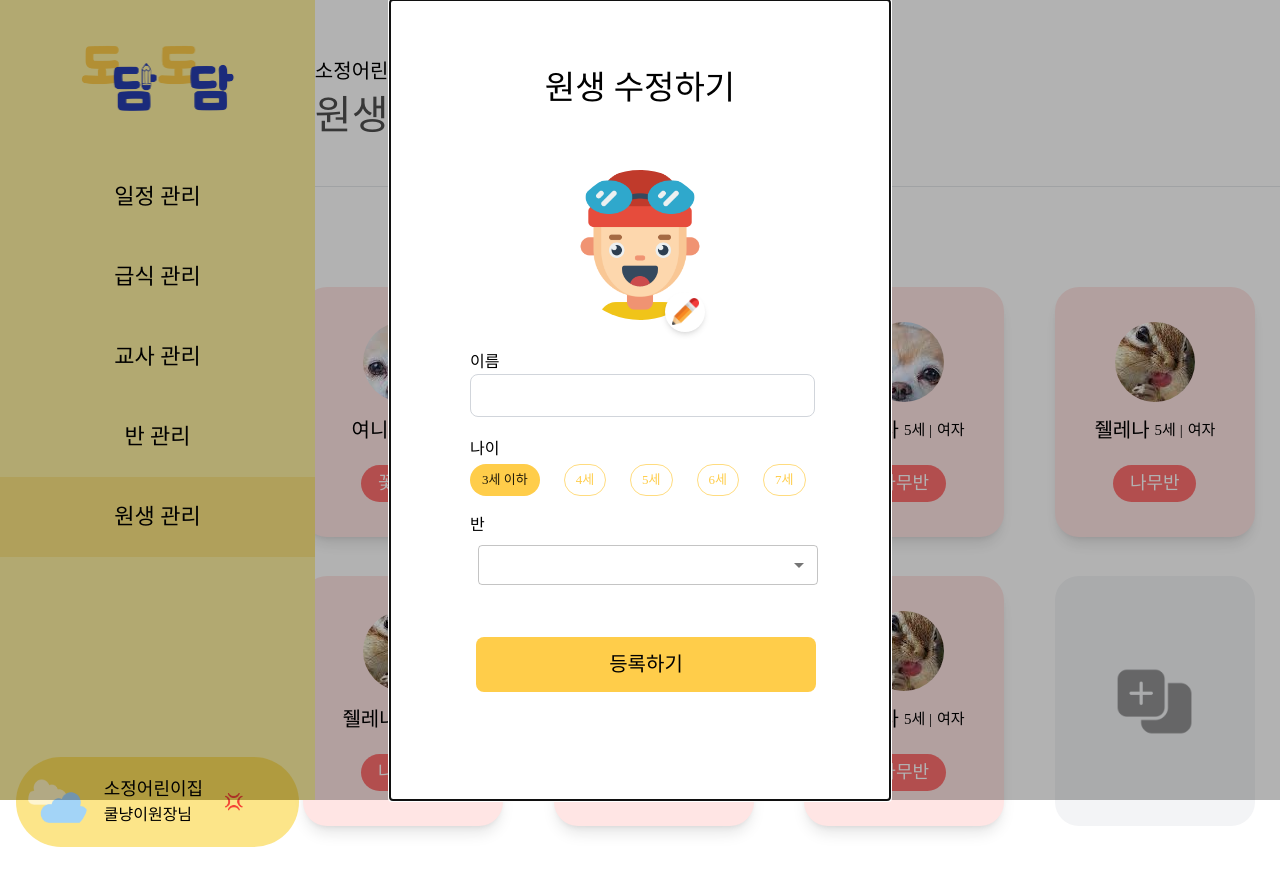
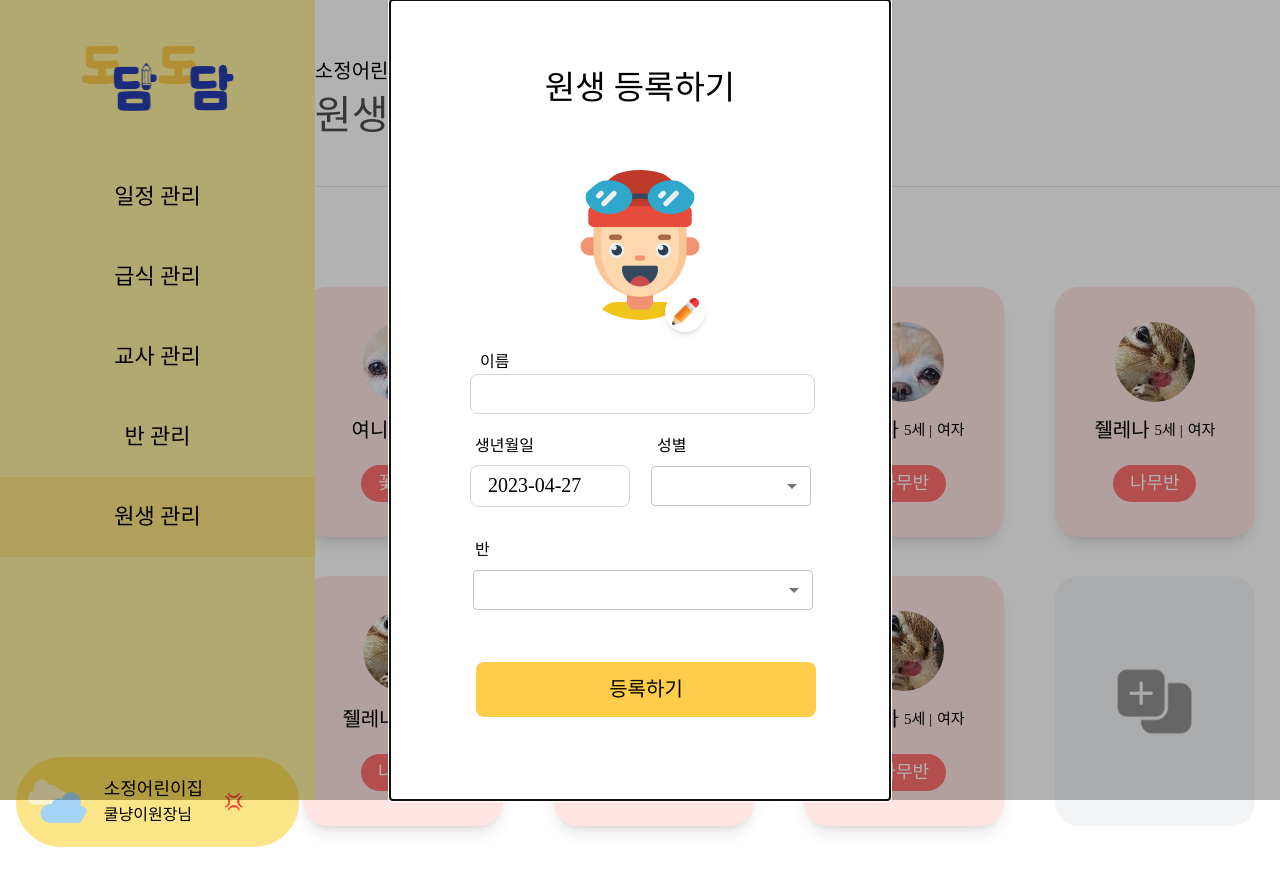
Before and after one commit to OH-Neuri/SSAFY202-DODAMDODAM, a Next.js app in the folder frontend/dodamdodam/: page /student in a window 1280 px wide. Both pictures are taken after a click on the element 1154 px from the left and 701 px from the top of the page. Shown: the top 886 px of the page. Built offline with nearby package versions, Linux system fonts and the light colour scheme; a web font is replaced by a local one.

Commit message:
Feat: 원생 등록,수정/삭제 모달 생년월일, 성별 추가

```diff
--- a/frontend/dodamdodam/src/components/student/studentModifyModal.tsx
+++ b/frontend/dodamdodam/src/components/student/studentModifyModal.tsx
@@ -12,31 +12,42 @@ import {
 import React from "react";
 import { useState, useEffect } from "react";
 import { student } from "@/types/DataTypes";
+import DatePicker from 'react-datepicker';
+import FormControl from "@mui/material/FormControl";
 
-import FormControl from "@mui/material/FormControl";
 export default function StudentRegisterModal(props: {
   student: student;
   open: boolean;
   handleOpen: any;
   handleClose: any;
 }) {
+
+
   const { open, handleClose } = props;
   const [age, setAge] = React.useState(3);
   const [group, setGroup] = React.useState("");
   const [name, setName] = React.useState("");
   const [imageSrc, setImageSrc]: any = useState("");
-  // 반 목록
+  const [gender, setGender] = useState<string>("");
+  const [startDate, setStartDate] = useState(new Date());
   const groupName = ["햇살반", "새싹반", "나무반", "구름반"];
-  const handleChange = (event: SelectChangeEvent) => {
+  const genders = ["여자", "남자"];
+
+  const handleChangeGroup = (event: SelectChangeEvent) => {
     setGroup(event.target.value);
+  };
+
+  const handleChangeGender = (event: SelectChangeEvent) => {
+    setGender(event.target.value);
   };
 
   useEffect(() => {
     setName(props.student.name);
-    setAge(props.student.age);
     setImageSrc(props.student.image);
     setGroup(props.student.class);
+    setGender(props.student.gender);
   }, [props]);
+
 
   // 모달 스타일
   const style = {
@@ -51,10 +62,12 @@ export default function StudentRegisterModal(props: {
     p: 3,
   };
 
+  // 파일 업로드
   const onUpload = (e: any) => {
     const file = e.target.files[0];
     const reader = new FileReader();
     reader.readAsDataURL(file);
+
 
     return new Promise<void>((resolve) => {
       reader.onload = () => {
@@ -63,6 +76,7 @@ export default function StudentRegisterModal(props: {
       };
     });
   };
+
 
   return (
     <div>
@@ -115,49 +129,41 @@ export default function StudentRegisterModal(props: {
               ></input>
             </div>
             <div className="pt-[20px] w-[340px]">
+              <div className="flex">
               {/* 원생 나이 */}
-              <div className="pl-[10px]">나이</div>
-              <div className="mt-[3px]">
-                <Stack direction="row" spacing={3}>
-                  <Chip
-                    className="text-black"
-                    label="3세 이하"
-                    color="primary"
-                    variant={age == 3 ? "filled" : "outlined"}
-                    onClick={() => setAge(3)}
+                <div >
+                  <div className="ml-[5px]">생년월일</div>
+                  <div className="ml-[5px] mt-[3px]  w-[150px] h-[60px]">
+                    <DatePicker
+                      className="outline-none w-[160px] mt-[4px] h-[42px] text-[18px] border-[1.5px] border-gray-300 pl-[17px] rounded-lg"
+                      selected={startDate}
+                      onChange={(date: any) => setStartDate(date)}
+                      dateFormat="yyyy-MM-dd"
                     />
-                  <Chip
-                    className="text-black"
-                    label="4세"
-                    color="primary"
-                    variant={age == 4 ? "filled" : "outlined"}
-                    onClick={() => setAge(4)}
-                  />
-                  <Chip
-                    className="text-black"
-                    label="5세"
-                    color="primary"
-                    variant={age == 5 ? "filled" : "outlined"}
-                    onClick={() => setAge(5)}
-                  />
-                  <Chip
-                    className="text-black"
-                    label="6세"
-                    color="primary"
-                    variant={age == 6 ? "filled" : "outlined"}
-                    onClick={() => setAge(6)}
-                  />
-                  <Chip
-                    className="text-black"
-                    label="7세"
-                    color="primary"
-                    variant={age == 7 ? "filled" : "outlined"}
-                    onClick={() => setAge(7)}
-                  />
-                </Stack>
                   </div>
                 </div>
-
+                <div>
+                  <div className="ml-[37px] "> 성별 </div>
+                  <div className="ml-[23px]">
+                    <FormControl sx={{ m: 1, minWidth: 160 }} size="small">
+                      <InputLabel htmlFor="grouped-select"></InputLabel>
+                      <Select
+                        id="grouped-select"
+                        value={gender}
+                        onChange={handleChangeGender}
+                      >
+                        {genders.map((v, i) => {
+                          return (
+                            <MenuItem key={i} value={v}>
+                              {v}
+                            </MenuItem>
+                          );
+                        })}
+                      </Select>
+                    </FormControl>
+                  </div>
+                </div>
+              </div>
               {/* 원생 반 */}
               <div className="w-[340px] pt-[17px]">
                 <div className="pl-[10px]">반</div>
@@ -167,7 +173,7 @@ export default function StudentRegisterModal(props: {
                     <Select
                       id="grouped-select"
                       value={group}
-                    onChange={handleChange}
+                      onChange={handleChangeGroup}
                     >
                       {groupName.map((v, i) => {
                         return (
@@ -195,8 +201,10 @@ export default function StudentRegisterModal(props: {
                 </div>
               </div>
             </div>
+          </div>
         </Box>
       </Modal>
     </div>
+
   );
 }
--- a/frontend/dodamdodam/src/components/student/studentRegisterModal.tsx
+++ b/frontend/dodamdodam/src/components/student/studentRegisterModal.tsx
@@ -1,35 +1,45 @@
 import {
   Box,
-  Button,
-  Chip,
   InputLabel,
   MenuItem,
   Modal,
   Select,
   SelectChangeEvent,
-  Stack,
   TextField,
-  Typography,
 } from "@mui/material";
 import React from "react";
 import { useState } from "react";
+import FormControl from "@mui/material/FormControl";
+import DatePicker from 'react-datepicker';
+import 'react-datepicker/dist/react-datepicker.css';
 
-import FormControl from "@mui/material/FormControl";
+
 export default function StudentRegisterModal(props: {
   open: boolean;
   handleOpen: any;
   handleClose: any;
 }) {
+
+
   const { open, handleClose } = props;
-  const [age, setAge] = React.useState(3);
-  const [group, setGroup] = React.useState("");
-  const [name, setName] = React.useState("");
+  const [group, setGroup] = React.useState<string>("");
+  const [name, setName] = React.useState<string>("");
   const [imageSrc, setImageSrc]: any = useState("images/student/boy.png");
-  // 반 목록
+  const [gender, setGender] = useState<string>("");
+  const [startDate, setStartDate] = useState(new Date());
   const groupName = ["햇살반", "새싹반", "나무반", "구름반"];
-  const handleChange = (event: SelectChangeEvent) => {
+  const genders = ["여자", "남자"];
+
+
+
+  const handleChangeGroup = (event: SelectChangeEvent) => {
     setGroup(event.target.value);
   };
+
+  const handleChangeGender = (event: SelectChangeEvent) => {
+    setGender(event.target.value);
+  };
+
 
   // 모달 스타일
   const style = {
@@ -43,6 +53,8 @@ export default function StudentRegisterModal(props: {
     boxShadow: 100,
     p: 3,
   };
+
+  // 파일 업로드
   const onUpload = (e: any) => {
     const file = e.target.files[0];
     const reader = new FileReader();
@@ -56,6 +68,8 @@ export default function StudentRegisterModal(props: {
     });
   };
 
+
+
   return (
     <div>
       <Modal
@@ -66,7 +80,7 @@ export default function StudentRegisterModal(props: {
       >
         <Box sx={style}>
           <div className="flex flex-col mt-10  items-center h-[700px]">
-            <div className=" font-preB text-[33px]">원생 수정하기</div>
+            <div className=" font-preB text-[33px]">원생 등록하기</div>
             <div className="cursor-pointer mt-14 relative mt- w-[150px] h-[150px] ">
               <input
                 className=" cursor-pointer  fixed opacity-0 w-[150px] h-[150px] rounded-full bg-red-300"
@@ -94,64 +108,56 @@ export default function StudentRegisterModal(props: {
               </div>
             </div>
             <div className="pt-[30px] w-[340px]">
-              <div>이름</div>
+              <div className="ml-[10px]" >이름</div>
               <input
-                className="outline-none border border-gray-300 w-[345px] h-[43px] rounded-lg px-4"
+                className="outline-none border border-gray-300 w-[345px] h-[40px] rounded-lg px-4"
                 type="text"
                 onChange={(e) => setName(e.target.value)}
               ></input>
             </div>
-            <div className="pt-[20px] w-[340px]">
-              <div>나이</div>
-              <div className="mt-[3px]">
-                <Stack direction="row" spacing={3}>
-                  <Chip
-                    className="text-black"
-                    label="3세 이하"
-                    color="primary"
-                    variant={age == 3 ? "filled" : "outlined"}
-                    onClick={() => setAge(3)}
-                  />
-                  <Chip
-                    className="text-black"
-                    label="4세"
-                    color="primary"
-                    variant={age == 4 ? "filled" : "outlined"}
-                    onClick={() => setAge(4)}
-                  />
-                  <Chip
-                    className="text-black"
-                    label="5세"
-                    color="primary"
-                    variant={age == 5 ? "filled" : "outlined"}
-                    onClick={() => setAge(5)}
-                  />
-                  <Chip
-                    className="text-black"
-                    label="6세"
-                    color="primary"
-                    variant={age == 6 ? "filled" : "outlined"}
-                    onClick={() => setAge(6)}
-                  />
-                  <Chip
-                    className="text-black"
-                    label="7세"
-                    color="primary"
-                    variant={age == 7 ? "filled" : "outlined"}
-                    onClick={() => setAge(7)}
-                  />
-                </Stack>
+            <div className="pt-[20px] w-[340px] flex">
+              <div>
+                <div className="ml-[5px]">생년월일</div>
+                <div className="mt-[3px]  w-[150px] h-[60px]">
+                  <DatePicker
+                    className="outline-none w-[160px] mt-[4px] h-[42px] text-[20px] border-[1.5px] border-gray-300 pl-[17px] rounded-lg"
+                    selected={startDate}
+                    onChange={(date:any) => setStartDate(date)}
+                    dateFormat="yyyy-MM-dd"
+                />
+                </div>
+              </div>
+              <div>
+                <div className="ml-[37px] "> 성별 </div>
+                <div className="ml-[23px]">
+                  <FormControl  sx={{ m: 1, minWidth: 160 }} size="small">
+                    <InputLabel htmlFor="grouped-select"></InputLabel>
+                    <Select
+                      id="grouped-select"
+                      value={gender}
+                      onChange={handleChangeGender}
+                    >
+                      {genders.map((v, i) => {
+                        return (
+                          <MenuItem key={i} value={v}>
+                            {v}
+                          </MenuItem>
+                        );
+                      })}
+                    </Select>
+                  </FormControl>
+                </div>
               </div>
             </div>
-            <div className="w-[340px] pt-[17px]">
-              <div className="">반</div>
-              <div className="ml-[0px]">
+            <div className="w-[350px] pt-[17px]">
+              <div className="ml-[10px]">반</div>
+              <div >
                 <FormControl sx={{ m: 1, minWidth: 340 }} size="small">
                   <InputLabel htmlFor="grouped-select"></InputLabel>
                   <Select
                     id="grouped-select"
                     value={group}
-                    onChange={handleChange}
+                    onChange={handleChangeGroup}
                   >
                     {groupName.map((v, i) => {
                       return (
```
Lines whose indentation alone changed are shown as unchanged.
